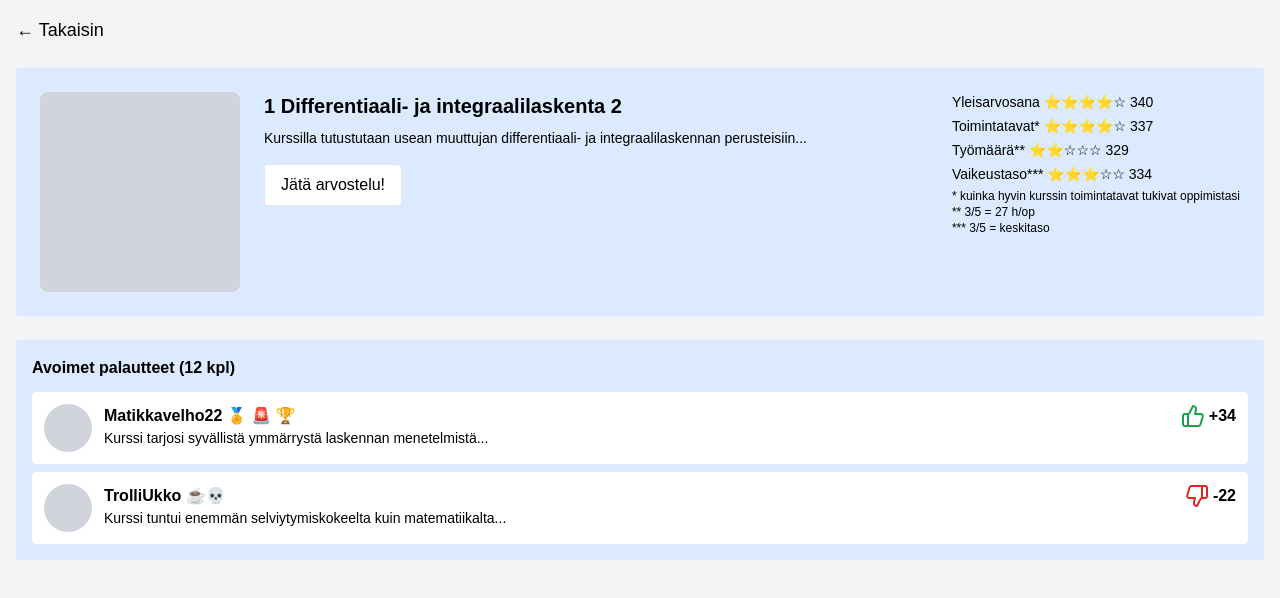
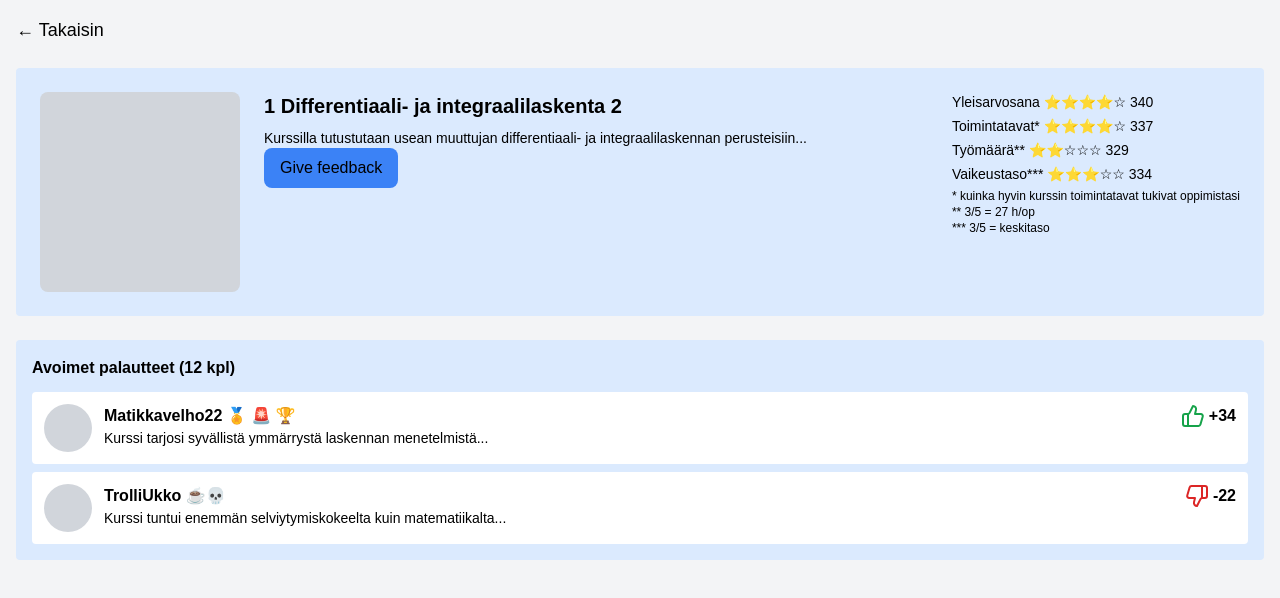
Before and after one commit to hakkinM/OfCourseProto, a Next.js app: page /Courses/1 in a window 1280 px wide. Shown: the top 598 px of the page. Built offline with nearby package versions, Linux system fonts and the light colour scheme.

Commit message:
Revamping course page

```diff
--- a/src/app/Courses/[code]/page.tsx
+++ b/src/app/Courses/[code]/page.tsx
@@ -2,6 +2,7 @@
 
 import { useParams } from 'next/navigation';
 import { ThumbsUp, ThumbsDown } from 'lucide-react';
+import { ReviewInput } from '@/app/components/reviewInput/reviewInput';
 
 const CoursePage = () => {
   const { code } = useParams(); // code = 'MS-A0204' for example
@@ -21,9 +22,7 @@ const CoursePage = () => {
             Kurssilla tutustutaan usean muuttujan differentiaali- ja integraalilaskennan perusteisiin...
           </p>
 
-          <button className="mt-4 px-4 py-2 border rounded bg-white hover:bg-gray-100">
-            Jätä arvostelu!
-          </button>
+          <ReviewInput/>
         </div>
 
         {/* Rating summary */}
--- a/src/app/components/reviewInput/reviewInput.tsx
+++ b/src/app/components/reviewInput/reviewInput.tsx
@@ -127,7 +127,7 @@ const ReviewInput = () => {
               </button>
               <button
                 className="px-4 py-2 bg-green-500 text-white rounded"
-                onClick={() => handleSubmit()}
+                //onClick={() => handleSubmit()}
               >
                 Submit
               </button>
--- a/src/app/page.tsx
+++ b/src/app/page.tsx
@@ -1,5 +1,5 @@
 import { redirect } from "next/navigation";
 
 export default function Home() {
-  redirect("/pages/start");
+  redirect("/start");
 }
--- a/src/app/pages/start/page.tsx
+++ b/src/app/start/page.tsx
@@ -15,7 +15,7 @@ export default function HomePage() {
         <div className="space-x-2">
           <button
             className="bg-gray-300 px-4 py-1 rounded"
-            onClick={() => router.push('/pages/profile')}
+            onClick={() => router.push('/profile')}
           >
             Profiili
           </button>
```
Also changed, not shown: src/app/profile/page.tsx (renamed from src/app/pages/profile/page.tsx).
